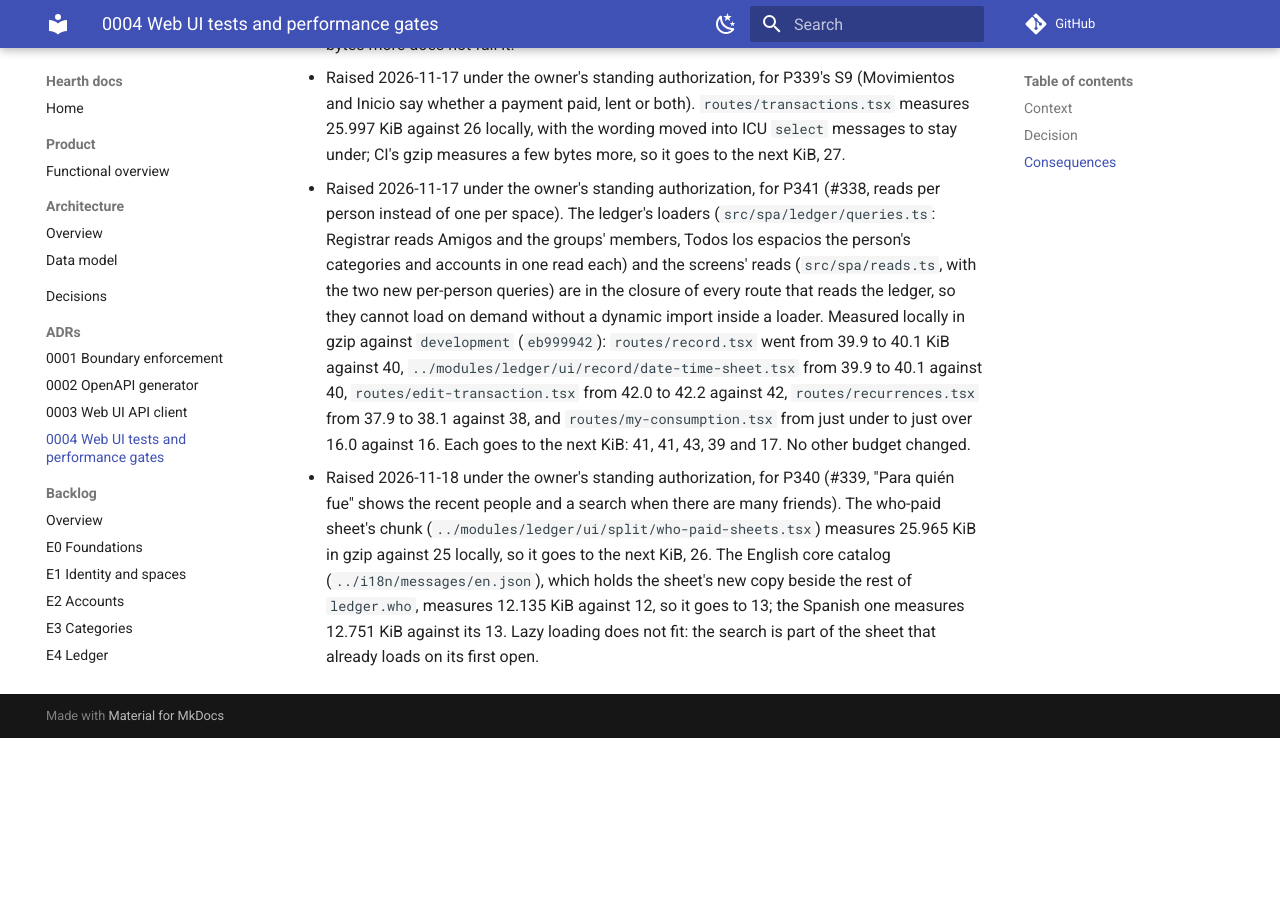
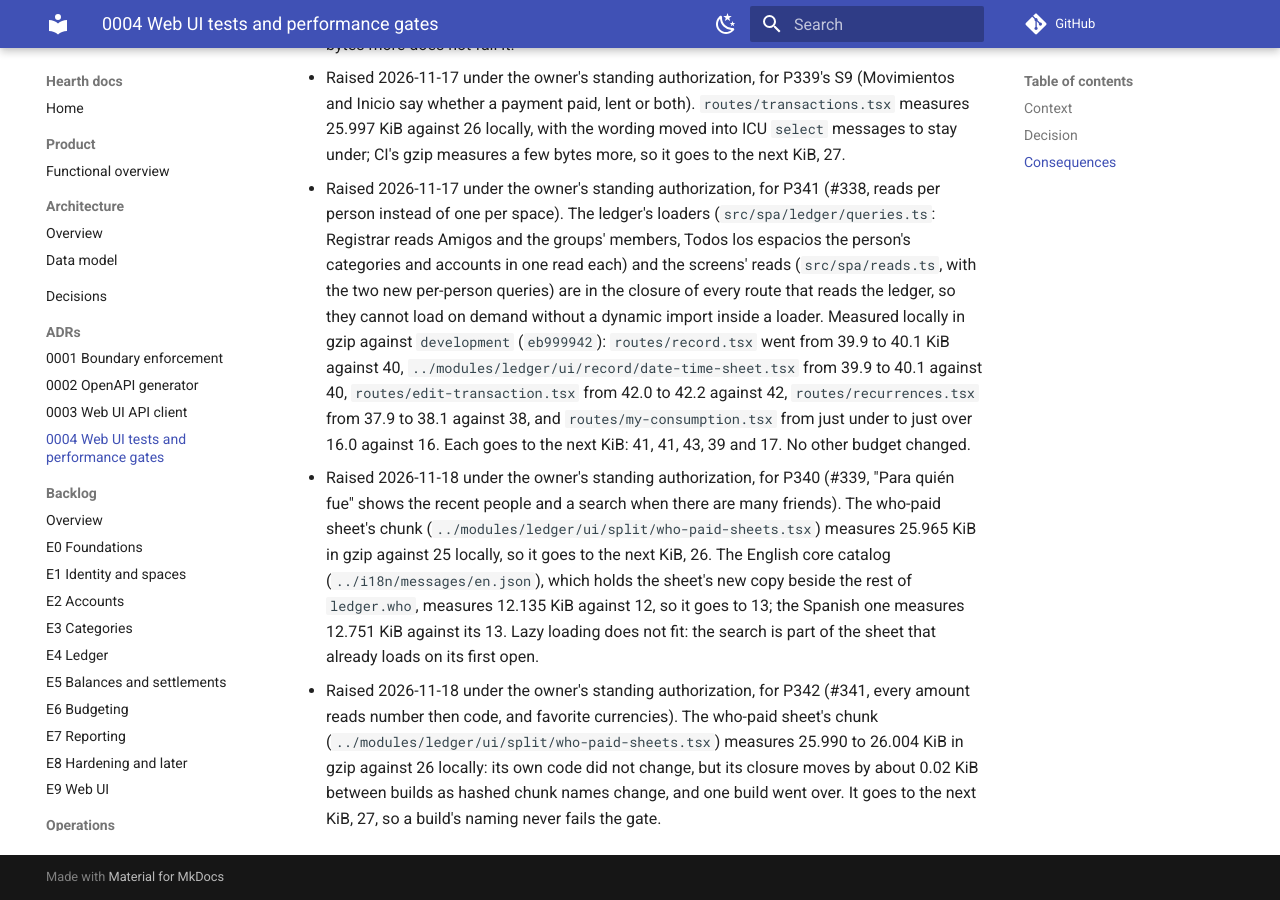
Before and after one commit to Facabore/Hearth, an MkDocs documentation site: the page built from docs/adr/0004-web-ui-testing-and-performance-gates.md, in a window 1280 px wide and 900 px high, scrolled down 16350 px. Built offline with MkDocs 1.6.1 and Material for MkDocs 9.7.7, drawn with Linux system fonts in a browser that asks for light colours; comment, search, counter and statistics services are not loaded; before the commit the page ends 17088 px from its top, so only the background shows below that.

Commit message:
perf(ledger): the who-paid sheet's chunk goes to 27 KiB so a build's chunk names never tip it over (P342, Refs #341)

```diff
--- a/docs/adr/0004-web-ui-testing-and-performance-gates.md
+++ b/docs/adr/0004-web-ui-testing-and-performance-gates.md
@@ -92,3 +92,4 @@ The owner kept React and Next.js on one condition: the UI must be fast, with Cor
 - Raised 2026-11-17 under the owner's standing authorization, for P339's S9 (Movimientos and Inicio say whether a payment paid, lent or both). `routes/transactions.tsx` measures 25.997 KiB against 26 locally, with the wording moved into ICU `select` messages to stay under; CI's gzip measures a few bytes more, so it goes to the next KiB, 27.
 - Raised 2026-11-17 under the owner's standing authorization, for P341 (#338, reads per person instead of one per space). The ledger's loaders (`src/spa/ledger/queries.ts`: Registrar reads Amigos and the groups' members, Todos los espacios the person's categories and accounts in one read each) and the screens' reads (`src/spa/reads.ts`, with the two new per-person queries) are in the closure of every route that reads the ledger, so they cannot load on demand without a dynamic import inside a loader. Measured locally in gzip against `development` (`eb999942`): `routes/record.tsx` went from 39.9 to 40.1 KiB against 40, `../modules/ledger/ui/record/date-time-sheet.tsx` from 39.9 to 40.1 against 40, `routes/edit-transaction.tsx` from 42.0 to 42.2 against 42, `routes/recurrences.tsx` from 37.9 to 38.1 against 38, and `routes/my-consumption.tsx` from just under to just over 16.0 against 16. Each goes to the next KiB: 41, 41, 43, 39 and 17. No other budget changed.
 - Raised 2026-11-18 under the owner's standing authorization, for P340 (#339, "Para quién fue" shows the recent people and a search when there are many friends). The who-paid sheet's chunk (`../modules/ledger/ui/split/who-paid-sheets.tsx`) measures 25.965 KiB in gzip against 25 locally, so it goes to the next KiB, 26. The English core catalog (`../i18n/messages/en.json`), which holds the sheet's new copy beside the rest of `ledger.who`, measures 12.135 KiB against 12, so it goes to 13; the Spanish one measures 12.751 KiB against its 13. Lazy loading does not fit: the search is part of the sheet that already loads on its first open.
+- Raised 2026-11-18 under the owner's standing authorization, for P342 (#341, every amount reads number then code, and favorite currencies). The who-paid sheet's chunk (`../modules/ledger/ui/split/who-paid-sheets.tsx`) measures 25.990 to 26.004 KiB in gzip against 26 locally: its own code did not change, but its closure moves by about 0.02 KiB between builds as hashed chunk names change, and one build went over. It goes to the next KiB, 27, so a build's naming never fails the gate.
```
Also changed, not shown: 1 other file.
